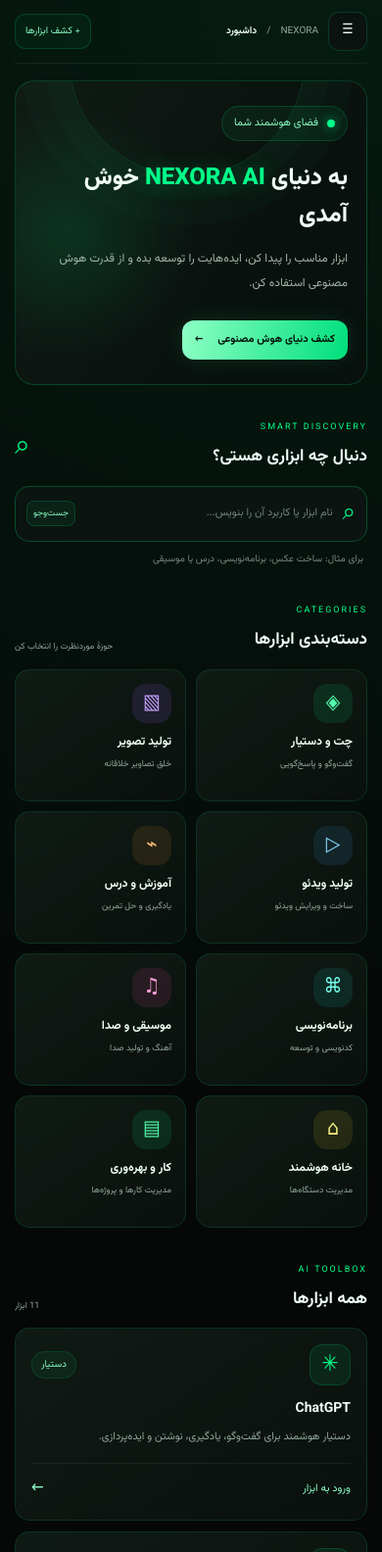
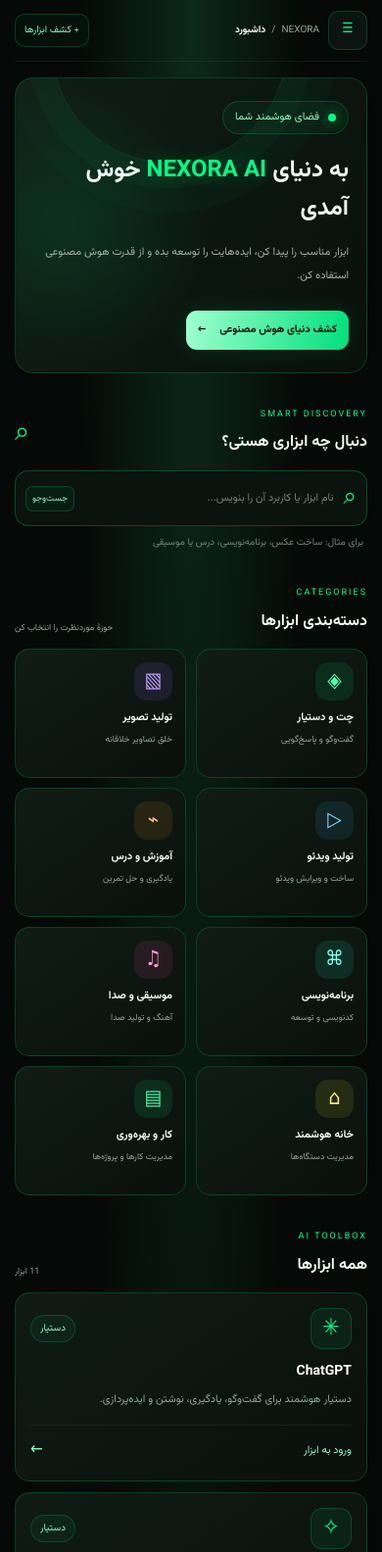
Before and after one commit to yosoftamarzadeh99a-max/nexora-ai, a plain HTML site: page index.html in a window 390 px wide. Shown: the top 1584 px of the page at 98% size. Drawn offline with Linux system fonts and the light colour scheme.

Commit message:
Update style.css

```diff
--- a/style.css
+++ b/style.css
@@ -1,18 +1,17 @@
-/* =====================================
-   NEXORA AI — COMPLETE MOBILE UI
-   Theme: Black + Neon Green
-   ===================================== */
+/* =========================================
+   NEXORA AI | Complete Responsive UI
+   Black + Neon Green
+   ========================================= */
 
 :root {
-  --bg: #050807;
-  --panel: #0b1210;
-  --panel-light: #101b16;
-  --border: rgba(0, 255, 136, 0.16);
+  --bg: #050907;
+  --panel: #0b1410;
+  --panel2: #101d16;
   --green: #00ff88;
-  --green-light: #8bffc5;
-  --text: #f1fff7;
+  --green2: #8bffc5;
+  --text: #effff5;
   --muted: #91a69b;
-  --radius: 18px;
+  --border: rgba(0, 255, 136, .18);
 }
 
 * {
@@ -21,23 +20,19 @@
 
 html {
   scroll-behavior: smooth;
-  scroll-padding-top: 85px;
+  scroll-padding-top: 24px;
 }
 
 body {
   margin: 0;
+  min-height: 100vh;
   background:
-    radial-gradient(
-      circle at 75% 0%,
-      rgba(0, 255, 136, 0.08),
-      transparent 30%
-    ),
+    radial-gradient(ellipse at 50% 0%, #0c2919 0%, transparent 42%),
     var(--bg);
   color: var(--text);
   font-family: "Vazirmatn", Tahoma, sans-serif;
   font-size: 14px;
   line-height: 1.8;
-  min-height: 100vh;
 }
 
 button,
@@ -51,7 +46,7 @@ a {
 }
 
 a {
-  color: inherit;
+  color: var(--green2);
   text-decoration: none;
 }
 
@@ -64,11 +59,11 @@ button {
 }
 
 ::selection {
+  color: #001b0c;
   background: var(--green);
-  color: #041009;
 }
 
-/* Main layout */
+/* Layout */
 
 .app-shell {
   min-height: 100vh;
@@ -77,21 +72,19 @@ button {
 .main-content {
   min-width: 0;
   margin-right: 255px;
-  padding: 0 34px 30px;
+  padding: 0 32px 30px;
 }
 
 /* Sidebar */
 
 .sidebar {
   position: fixed;
+  z-index: 100;
   inset: 0 0 0 auto;
-  z-index: 100;
-  display: flex;
-  flex-direction: column;
   width: 255px;
-  padding: 28px 18px 20px;
+  padding: 25px 17px;
   overflow-y: auto;
-  background: rgba(7, 13, 10, 0.97);
+  background: rgba(6, 13, 9, .97);
   border-left: 1px solid var(--border);
   backdrop-filter: blur(18px);
 }
@@ -100,21 +93,21 @@ button {
   display: flex;
   align-items: center;
   gap: 12px;
-  padding: 5px 8px 28px;
+  padding: 7px 8px 27px;
 }
 
 .brand-icon {
   display: grid;
   place-items: center;
-  width: 43px;
-  height: 43px;
+  width: 44px;
+  height: 44px;
   flex-shrink: 0;
-  color: #03140b;
+  color: #03130a;
   font-size: 25px;
   font-weight: 800;
+  background: linear-gradient(135deg, #a5ffd0, #00d878);
   border-radius: 14px;
-  background: linear-gradient(135deg, #9bffca, #00d978);
-  box-shadow: 0 0 22px rgba(0, 255, 136, 0.2);
+  box-shadow: 0 0 22px #00ff8826;
 }
 
 .brand-text {
@@ -135,7 +128,7 @@ button {
 }
 
 .sidebar-label {
-  margin: 18px 10px 9px;
+  margin: 17px 10px 9px;
   color: #71877a;
   font-size: 11px;
 }
@@ -154,11 +147,11 @@ button {
   color: #a6b8ad;
   border: 1px solid transparent;
   border-radius: 12px;
-  transition: 0.2s ease;
+  transition: .2s;
 }
 
-.nav-item > span:first-child {
-  width: 22px;
+.nav-item span:first-child {
+  width: 23px;
   color: var(--green);
   text-align: center;
   font-size: 19px;
@@ -166,8 +159,8 @@ button {
 
 .nav-item:hover,
 .nav-item.active {
-  color: var(--text);
-  background: rgba(0, 255, 136, 0.07);
+  color: white;
+  background: #00ff880c;
   border-color: var(--border);
 }
 
@@ -175,8 +168,8 @@ button {
   display: flex;
   align-items: center;
   gap: 9px;
-  margin-top: auto;
-  padding: 22px 8px 0;
+  margin-top: 35px;
+  padding: 12px 8px;
   color: var(--muted);
   font-size: 10px;
 }
@@ -188,7 +181,7 @@ button {
   flex-shrink: 0;
   background: var(--green);
   border-radius: 50%;
-  box-shadow: 0 0 12px rgba(0, 255, 136, 0.7);
+  box-shadow: 0 0 12px #00ff88a0;
 }
 
 /* Top bar */
@@ -197,9 +190,9 @@ button {
   display: flex;
   align-items: center;
   justify-content: space-between;
-  gap: 16px;
-  min-height: 78px;
-  border-bottom: 1px solid rgba(255, 255, 255, 0.06);
+  gap: 15px;
+  min-height: 72px;
+  border-bottom: 1px solid #ffffff0d;
 }
 
 .breadcrumb {
@@ -211,33 +204,30 @@ button {
 }
 
 .breadcrumb strong {
-  color: var(--text);
+  color: white;
 }
 
 .topbar-button {
-  padding: 9px 15px;
-  color: var(--green-light);
-  font-size: 12px;
+  padding: 8px 14px;
+  color: var(--green2);
+  font-size: 11px;
+  background: #00ff8808;
   border: 1px solid var(--border);
-  border-radius: 11px;
-  background: rgba(0, 255, 136, 0.04);
-}
-
-.topbar-button:hover {
-  background: rgba(0, 255, 136, 0.1);
+  border-radius: 10px;
 }
 
 .menu-toggle {
   display: none;
   width: 40px;
   height: 40px;
+  color: var(--green);
   background: var(--panel);
   border: 1px solid var(--border);
   border-radius: 11px;
   cursor: pointer;
 }
 
-/* Hero */
+/* Welcome section */
 
 .hero {
   position: relative;
@@ -245,19 +235,15 @@ button {
   align-items: center;
   justify-content: space-between;
   gap: 25px;
-  min-height: 285px;
-  margin-top: 26px;
-  padding: 36px 34px;
+  min-height: 280px;
+  margin-top: 25px;
+  padding: 34px;
   overflow: hidden;
   background:
-    radial-gradient(
-      circle at 15% 50%,
-      rgba(0, 255, 136, 0.12),
-      transparent 38%
-    ),
-    linear-gradient(120deg, #101b15, #09100d 72%);
-  border: 1px solid rgba(0, 255, 136, 0.18);
-  border-radius: 24px;
+    radial-gradient(circle at 15% 50%, #00ff881b, transparent 42%),
+    linear-gradient(120deg, #101e15, #09100c);
+  border: 1px solid #00ff882b;
+  border-radius: 23px;
 }
 
 .hero::before {
@@ -265,80 +251,79 @@ button {
   content: "";
   width: 240px;
   height: 240px;
-  top: -145px;
-  left: 15%;
-  border: 1px solid rgba(0, 255, 136, 0.13);
+  top: -155px;
+  left: 10%;
+  border: 1px solid #00ff8820;
   border-radius: 50%;
   box-shadow:
-    0 0 0 25px rgba(0, 255, 136, 0.025),
-    0 0 0 50px rgba(0, 255, 136, 0.02);
+    0 0 0 25px #00ff8808,
+    0 0 0 50px #00ff8805;
 }
 
 .hero-content {
   position: relative;
   z-index: 2;
-  max-width: 590px;
+  max-width: 570px;
 }
 
 .eyebrow {
   display: inline-flex;
   align-items: center;
   gap: 9px;
-  padding: 7px 12px;
-  color: var(--green-light);
+  padding: 6px 12px;
+  color: var(--green2);
   font-size: 11px;
-  background: rgba(0, 255, 136, 0.06);
+  background: #00ff880c;
   border: 1px solid var(--border);
   border-radius: 30px;
 }
 
 .hero h1 {
-  margin: 19px 0 12px;
-  font-size: clamp(24px, 3vw, 38px);
-  font-weight: 800;
-  line-height: 1.6;
+  margin: 18px 0 12px;
+  font-size: clamp(24px, 3vw, 37px);
+  line-height: 1.65;
 }
 
 .gradient-text {
   color: var(--green) !important;
-  text-shadow: 0 0 22px rgba(0, 255, 136, 0.28);
+  text-shadow: 0 0 22px #00ff8845;
 }
 
 .hero p {
   max-width: 500px;
   color: #a2b5a9;
-  font-size: 13px;
-  line-height: 2.1;
+  font-size: 12px;
+  line-height: 2.2;
 }
 
 .primary-button {
   display: inline-flex;
   align-items: center;
-  gap: 15px;
-  margin-top: 13px;
-  padding: 11px 18px;
+  gap: 14px;
+  margin-top: 12px;
+  padding: 11px 17px;
   color: #03130a;
+  font-size: 12px;
   font-weight: 700;
-  font-size: 12px;
-  background: linear-gradient(100deg, #8dffc4, #00df7b);
-  border-radius: 12px;
-  box-shadow: 0 0 24px rgba(0, 255, 136, 0.12);
-  transition: 0.2s ease;
+  background: linear-gradient(100deg, #a0ffd0, #00df7b);
+  border-radius: 11px;
+  box-shadow: 0 0 24px #00ff881c;
+  transition: .2s;
 }
 
 .primary-button:hover {
   transform: translateY(-2px);
-  box-shadow: 0 0 30px rgba(0, 255, 136, 0.25);
+  box-shadow: 0 0 30px #00ff8840;
 }
 
-/* Hero visual */
+/* Hero graphic */
 
 .hero-visual {
   position: relative;
   display: grid;
   place-items: center;
-  width: 220px;
-  height: 220px;
+  width: 210px;
+  height: 210px;
   flex-shrink: 0;
 }
 
@@ -350,22 +335,20 @@ button {
   width: 88px;
   height: 88px;
   color: var(--green);
-  font-size: 45px;
+  font-size: 43px;
   font-weight: 800;
   background: #09150e;
-  border: 1px solid rgba(0, 255, 136, 0.7);
-  border-radius: 26px;
-  box-shadow:
-    0 0 25px rgba(0, 255, 136, 0.15),
-    inset 0 0 25px rgba(0, 255, 136, 0.08);
+  border: 1px solid #00ff8890;
+  border-radius: 25px;
+  box-shadow: 0 0 30px #00ff882b;
   transform: rotate(-8deg);
 }
 
 .orbit {
   position: absolute;
-  width: 175px;
-  height: 175px;
-  border: 1px solid rgba(0, 255, 136, 0.2);
+  width: 170px;
+  height: 170px;
+  border: 1px solid #00ff8830;
   border-radius: 50%;
 }
 
@@ -386,42 +369,41 @@ button {
   place-items: center;
   width: 38px;
   height: 38px;
-  color: var(--green-light);
+  color: var(--green2);
   background: #101d15;
   border: 1px solid var(--border);
-  border-radius: 12px;
-  box-shadow: 0 0 20px rgba(0, 255, 136, 0.1);
+  border-radius: 11px;
 }
 
 .symbol-one {
-  top: 18px;
-  right: 18px;
+  top: 15px;
+  right: 16px;
 }
 
 .symbol-two {
-  bottom: 20px;
-  right: 25px;
+  right: 20px;
+  bottom: 15px;
 }
 
 .symbol-three {
-  bottom: 35px;
-  left: 12px;
+  bottom: 32px;
+  left: 10px;
 }
 
-/* Sections */
+/* Section headings */
 
 .search-section,
 .categories-section,
 .tools-section {
-  margin-top: 38px;
+  margin-top: 35px;
 }
 
 .section-heading {
   display: flex;
   align-items: end;
   justify-content: space-between;
-  gap: 15px;
-  margin-bottom: 19px;
+  gap: 12px;
+  margin-bottom: 17px;
 }
 
 .section-kicker {
@@ -432,19 +414,19 @@ button {
 
 .section-heading h2 {
   margin: 3px 0 0;
-  color: #f1fff7;
-  font-size: 20px;
+  color: var(--text);
+  font-size: 19px;
   font-weight: 700;
 }
 
 .section-caption {
   color: var(--muted);
-  font-size: 11px;
+  font-size: 10px;
 }
 
 .section-symbol {
   color: var(--green);
-  font-size: 28px;
+  font-size: 27px;
 }
 
 /* Search */
@@ -452,18 +434,18 @@ button {
 .search-box {
   display: flex;
   align-items: center;
-  gap: 12px;
-  min-height: 58px;
-  padding: 7px 15px;
-  background: #0b1410;
-  border: 1px solid rgba(0, 255, 136, 0.24);
-  border-radius: 15px;
-  transition: 0.2s ease;
+  gap: 11px;
+  min-height: 57px;
+  padding: 7px 14px;
+  background: #0a130e;
+  border: 1px solid #00ff883b;
+  border-radius: 14px;
+  transition: .2s;
 }
 
 .search-box:focus-within {
   border-color: var(--green);
-  box-shadow: 0 0 22px rgba(0, 255, 136, 0.08);
+  box-shadow: 0 0 20px #00ff8815;
 }
 
 .search-icon {
@@ -475,11 +457,11 @@ button {
   flex: 1;
   width: 100%;
   min-width: 0;
-  color: var(--text);
+  color: white;
   background: transparent;
   border: 0;
-  outline: none;
-  font-size: 13px;
+  outline: 0;
+  font-size: 12px;
 }
 
 .search-box input::placeholder {
@@ -487,28 +469,28 @@ button {
 }
 
 .search-box kbd {
-  padding: 5px 9px;
-  color: var(--green-light);
+  padding: 4px 8px;
+  color: var(--green2);
   font-family: inherit;
   font-size: 10px;
   white-space: nowrap;
-  background: rgba(0, 255, 136, 0.06);
+  background: #00ff880c;
   border: 1px solid var(--border);
-  border-radius: 8px;
+  border-radius: 7px;
 }
 
 .search-hint {
-  margin: 9px 4px 0;
-  color: #72877b;
-  font-size: 11px;
+  margin: 8px 4px 0;
+  color: #71877a;
+  font-size: 10px;
 }
 
-/* Category cards */
+/* Categories */
 
 .category-grid {
   display: grid;
   grid-template-columns: repeat(4, minmax(0, 1fr));
-  gap: 14px;
+  gap: 13px;
 }
 
 .category-card {
@@ -516,76 +498,72 @@ button {
   flex-direction: column;
   align-items: flex-start;
   min-width: 0;
-  min-height: 155px;
-  padding: 20px;
+  min-height: 150px;
+  padding: 18px;
   text-align: right;
-  background: linear-gradient(145deg, #101b15, #0a100d);
-  border: 1px solid rgba(0, 255, 136, 0.12);
-  border-radius: var(--radius);
+  background: linear-gradient(145deg, #101d15, #0a100c);
+  border: 1px solid var(--border);
+  border-radius: 17px;
   cursor: pointer;
-  transition:
-    border-color 0.22s ease,
-    background 0.22s ease,
-    transform 0.22s ease,
-    box-shadow 0.22s ease;
+  transition: .22s;
 }
 
 .category-card:hover,
 .category-card.selected {
-  background: linear-gradient(145deg, #12251a, #0b1510);
-  border-color: rgba(0, 255, 136, 0.6);
-  box-shadow: 0 0 24px rgba(0, 255, 136, 0.07);
+  background: linear-gradient(145deg, #14301f, #0a160e);
+  border-color: #00ff8890;
+  box-shadow: 0 0 22px #00ff8810;
   transform: translateY(-3px);
 }
 
 .category-icon {
   display: grid;
   place-items: center;
-  width: 47px;
-  height: 47px;
-  margin-bottom: 13px;
-  font-size: 24px;
-  border-radius: 14px;
+  width: 44px;
+  height: 44px;
+  margin-bottom: 11px;
+  font-size: 23px;
+  border-radius: 13px;
 }
 
 .icon-green {
   color: #54ffae;
-  background: rgba(0, 255, 136, 0.1);
+  background: #00ff8818;
 }
 
 .icon-purple {
   color: #c5a0ff;
-  background: rgba(160, 100, 255, 0.12);
+  background: #a064ff1e;
 }
 
 .icon-blue {
   color: #8bdcff;
-  background: rgba(60, 180, 255, 0.1);
+  background: #3cb4ff1a;
 }
 
 .icon-orange {
   color: #ffc17a;
-  background: rgba(255, 160, 50, 0.1);
+  background: #ffa0321a;
 }
 
 .icon-cyan {
   color: #76fff0;
-  background: rgba(30, 255, 225, 0.09);
+  background: #1effe11a;
 }
 
 .icon-pink {
   color: #ff9bd8;
-  background: rgba(255, 80, 180, 0.1);
+  background: #ff50b41a;
 }
 
 .icon-yellow {
   color: #f7ee86;
-  background: rgba(255, 225, 50, 0.1);
+  background: #ffe1321a;
 }
 
 .category-card strong {
-  color: #effff5;
-  font-size: 13px;
+  color: var(--text);
+  font-size: 12px;
 }
 
 .category-card small {
@@ -594,32 +572,29 @@ button {
   font-size: 10px;
 }
 
-/* Tool cards */
+/* AI tool cards */
 
 .tools-grid {
   display: grid;
   grid-template-columns: repeat(3, minmax(0, 1fr));
-  gap: 15px;
+  gap: 14px;
 }
 
 .tool-card {
   display: flex;
   flex-direction: column;
   min-width: 0;
-  min-height: 220px;
-  padding: 19px;
-  background: linear-gradient(145deg, #101a15, #0a100d);
-  border: 1px solid rgba(0, 255, 136, 0.12);
-  border-radius: var(--radius);
-  transition:
-    border-color 0.22s ease,
-    box-shadow 0.22s ease,
-    transform 0.22s ease;
+  min-height: 215px;
+  padding: 18px;
+  background: linear-gradient(145deg, #101b15, #0a100c);
+  border: 1px solid var(--border);
+  border-radius: 17px;
+  transition: .22s;
 }
 
 .tool-card:hover {
-  border-color: rgba(0, 255, 136, 0.45);
-  box-shadow: 0 10px 28px rgba(0, 0, 0, 0.2);
+  border-color: #00ff8870;
+  box-shadow: 0 9px 26px #0005;
   transform: translateY(-3px);
 }
 
@@ -637,29 +612,29 @@ button {
   height: 42px;
   color: var(--green);
   font-size: 23px;
-  background: rgba(0, 255, 136, 0.08);
-  border: 1px solid rgba(0, 255, 136, 0.15);
-  border-radius: 13px;
+  background: #00ff8810;
+  border: 1px solid var(--border);
+  border-radius: 12px;
 }
 
 .tool-tag {
   padding: 4px 9px;
-  color: var(--green-light);
+  color: var(--green2);
   font-size: 10px;
-  background: rgba(0, 255, 136, 0.06);
-  border: 1px solid rgba(0, 255, 136, 0.12);
+  background: #00ff880c;
+  border: 1px solid var(--border);
   border-radius: 20px;
 }
 
 .tool-card h3 {
-  margin: 17px 0 5px;
-  color: #f2fff7;
-  font-size: 15px;
+  margin: 14px 0 5px;
+  color: white;
+  font-size: 14px;
 }
 
 .tool-card p {
-  margin: 0 0 15px;
-  color: #91a69b;
+  margin: 0 0 14px;
+  color: var(--muted);
   font-size: 11px;
   line-height: 2;
 }
@@ -670,10 +645,10 @@ button {
   justify-content: space-between;
   gap: 8px;
   margin-top: auto;
-  padding-top: 12px;
-  color: var(--green-light);
+  padding-top: 11px;
+  color: var(--green2);
   font-size: 11px;
-  border-top: 1px solid rgba(255, 255, 255, 0.06);
+  border-top: 1px solid #ffffff0d;
 }
 
 .tool-link span {
@@ -681,22 +656,22 @@ button {
 }
 
 .tool-link:hover {
-  color: #ffffff;
+  color: white;
 }
 
 /* Empty search state */
 
 .empty-state {
-  padding: 38px 20px;
+  padding: 35px 18px;
   text-align: center;
   background: var(--panel);
   border: 1px solid var(--border);
-  border-radius: var(--radius);
+  border-radius: 17px;
 }
 
 .empty-state > span {
   color: var(--green);
-  font-size: 36px;
+  font-size: 35px;
 }
 
 .empty-state h3 {
@@ -715,10 +690,10 @@ button {
   flex-direction: column;
   align-items: center;
   gap: 6px;
-  margin-top: 55px;
-  padding: 25px 15px 5px;
+  margin-top: 48px;
+  padding: 23px 12px 5px;
   text-align: center;
-  border-top: 1px solid rgba(255, 255, 255, 0.06);
+  border-top: 1px solid #ffffff0d;
 }
 
 .footer-brand {
@@ -728,8 +703,8 @@ button {
 }
 
 .footer-brand .brand-icon {
-  width: 30px;
-  height: 30px;
+  width: 31px;
+  height: 31px;
   font-size: 17px;
   border-radius: 9px;
 }
@@ -755,8 +730,8 @@ button {
 @media (max-width: 1100px) {
   .main-content {
     margin-right: 225px;
-    padding-right: 24px;
-    padding-left: 24px;
+    padding-right: 22px;
+    padding-left: 22px;
   }
 
   .sidebar {
@@ -764,12 +739,12 @@ button {
   }
 
   .hero {
-    padding: 28px;
+    padding: 26px;
   }
 
   .hero-visual {
-    width: 175px;
-    height: 175px;
+    width: 160px;
+    height: 160px;
   }
 
   .category-grid {
@@ -793,10 +768,8 @@ button {
     width: min(285px, 84vw);
     transform: translateX(105%);
     visibility: hidden;
-    transition:
-      transform 0.25s ease,
-      visibility 0.25s ease;
-    box-shadow: -15px 0 40px rgba(0, 0, 0, 0.3);
+    transition: transform .25s, visibility .25s;
+    box-shadow: -15px 0 40px #0007;
   }
 
   .sidebar.open {
@@ -810,25 +783,26 @@ button {
   }
 
   .topbar {
-    min-height: 65px;
-    gap: 10px;
+    min-height: 63px;
+    gap: 9px;
   }
 
   .breadcrumb {
     margin-left: auto;
+    gap: 6px;
     font-size: 10px;
   }
 
   .topbar-button {
-    padding: 8px 10px;
+    padding: 7px 9px;
     font-size: 10px;
   }
 
   .hero {
     min-height: auto;
-    margin-top: 17px;
-    padding: 25px 19px;
-    border-radius: 20px;
+    margin-top: 16px;
+    padding: 23px 18px;
+    border-radius: 19px;
   }
 
   .hero-content {
@@ -840,7 +814,7 @@ button {
   }
 
   .hero p {
-    font-size: 12px;
+    font-size: 11px;
   }
 
   .hero-visual {
@@ -848,34 +822,34 @@ button {
   }
 
   .primary-button {
-    padding: 10px 13px;
+    padding: 10px 12px;
     font-size: 11px;
   }
 
   .search-section,
   .categories-section,
   .tools-section {
-    margin-top: 30px;
+    margin-top: 29px;
   }
 
   .section-heading {
-    margin-bottom: 14px;
+    margin-bottom: 13px;
   }
 
   .section-heading h2 {
-    font-size: 17px;
+    font-size: 16px;
   }
 
   .section-caption {
-    max-width: 120px;
+    max-width: 115px;
     text-align: left;
     font-size: 9px;
   }
 
   .search-box {
-    min-height: 52px;
+    min-height: 51px;
     gap: 8px;
-    padding: 6px 11px;
+    padding: 6px 10px;
   }
 
   .search-box input {
@@ -897,20 +871,20 @@ button {
   }
 
   .category-card {
-    min-height: 135px;
-    padding: 14px;
+    min-height: 132px;
+    padding: 13px;
     border-radius: 15px;
   }
 
   .category-icon {
-    width: 40px;
-    height: 40px;
-    margin-bottom: 9px;
+    width: 39px;
+    height: 39px;
+    margin-bottom: 8px;
     font-size: 21px;
   }
 
   .category-card strong {
-    font-size: 12px;
+    font-size: 11px;
   }
 
   .category-card small {
@@ -924,12 +898,12 @@ button {
 
   .tool-card {
     min-height: 0;
-    padding: 16px;
+    padding: 15px;
     border-radius: 15px;
   }
 
   .tool-card h3 {
-    margin-top: 12px;
+    margin-top: 11px;
     font-size: 14px;
   }
 
@@ -942,11 +916,11 @@ button {
   }
 
   .footer {
-    margin-top: 35px;
+    margin-top: 34px;
   }
 }
 
-/* Small mobile */
+/* Small phones */
 
 @media (max-width: 380px) {
   .main-content {
@@ -955,15 +929,11 @@ button {
   }
 
   .hero {
-    padding: 21px 15px;
+    padding: 20px 14px;
   }
 
   .hero h1 {
     font-size: 21px;
-  }
-
-  .breadcrumb {
-    gap: 6px;
   }
 
   .topbar-button {
@@ -971,7 +941,7 @@ button {
   }
 
   .category-card {
-    padding: 12px;
+    padding: 11px;
   }
 
   .section-heading h2 {
@@ -979,13 +949,13 @@ button {
   }
 }
 
-/* Accessibility */
+/* Reduced motion */
 
 @media (prefers-reduced-motion: reduce) {
   *,
   *::before,
   *::after {
     scroll-behavior: auto !important;
-    transition-duration: 0.01ms !important;
+    transition: none !important;
   }
 }
```
